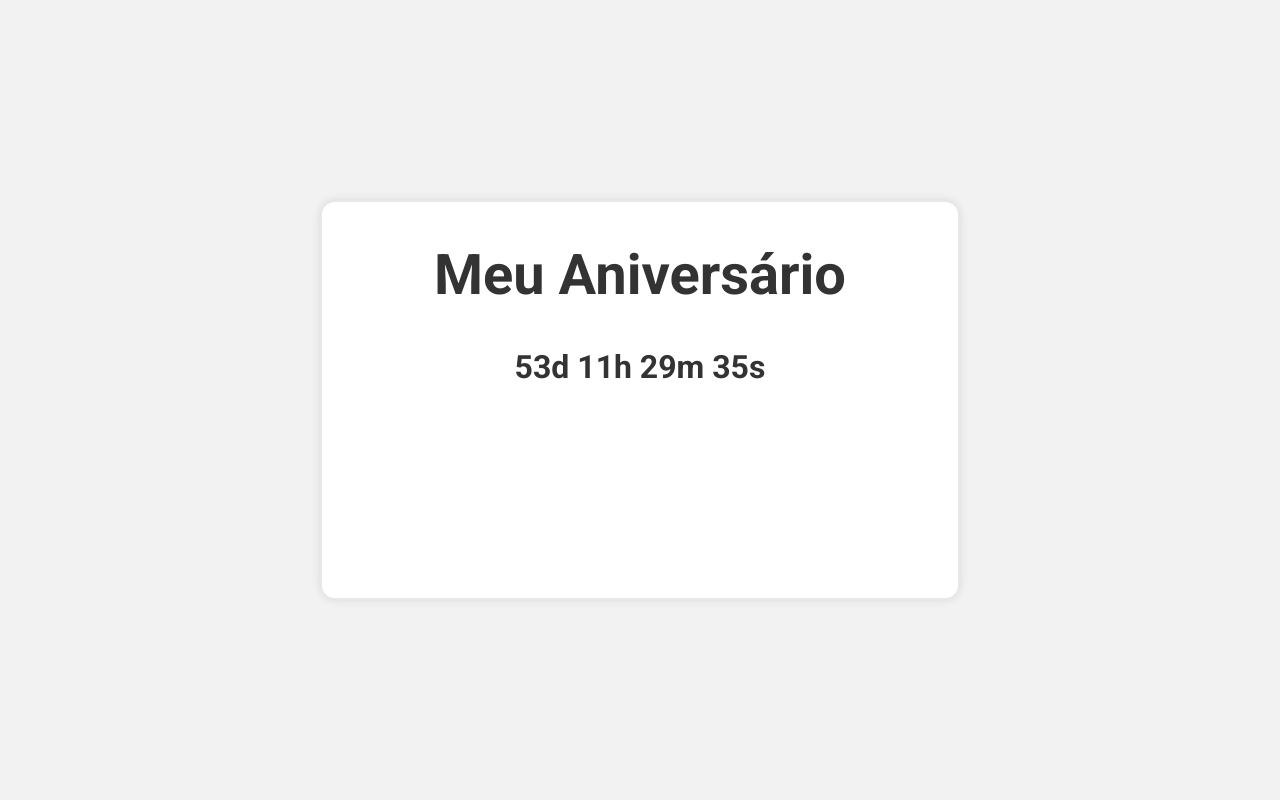
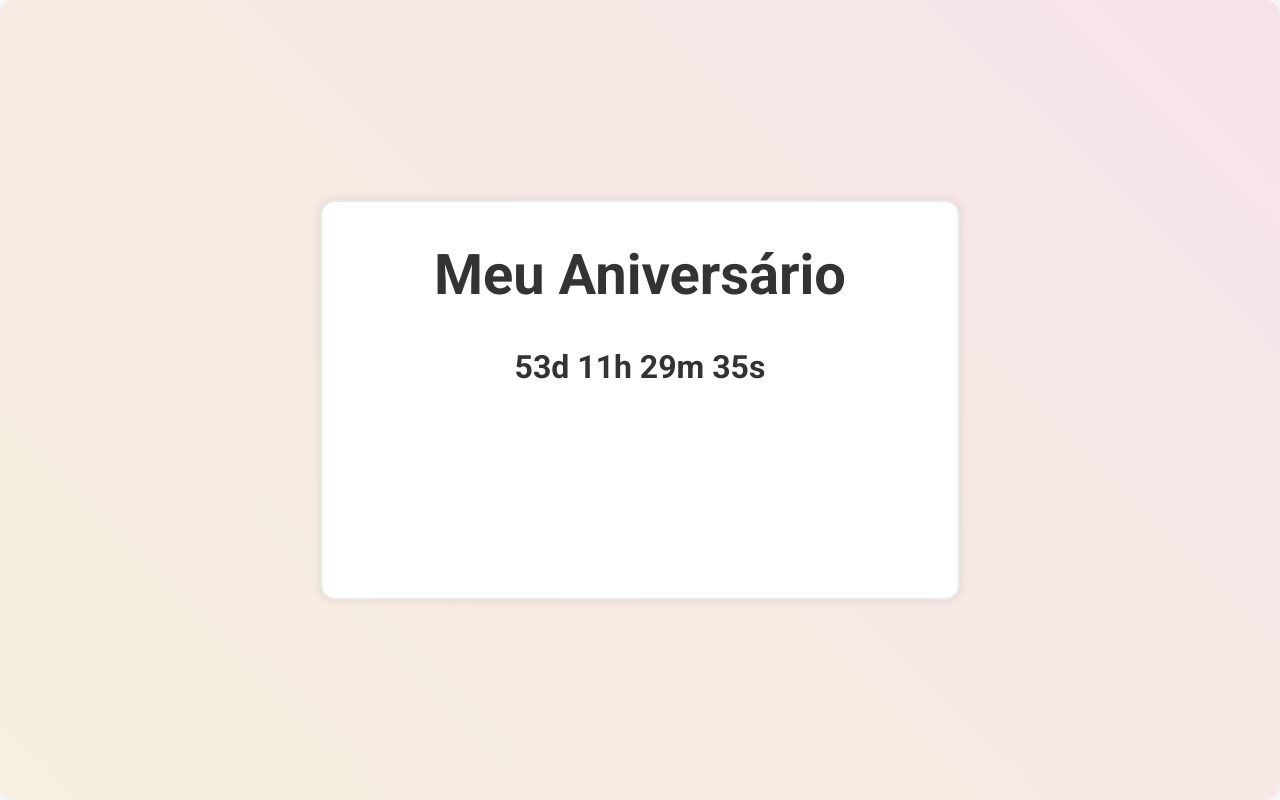
Before and after one commit to CleitonLahm/contador_meu_aniversario, a website built with Parcel: page src/index.html in a window 1280 px wide. Built offline with nearby package versions, Linux system fonts and the light colour scheme.

Commit message:
mudancas no estilo sass 2

```diff
--- a/src/styles/main.scss
+++ b/src/styles/main.scss
@@ -12,7 +12,7 @@ img {
 }
 
 body {
-  background-color: #F2F2F2;
+  background-color: #F5F5F5;
   color: #333333;
 }
 
@@ -39,3 +39,16 @@ span {
   font-weight: bold;
   color: #333333;
 }
+
+.container::before {
+  content: "";
+  position: absolute;
+  top: 0;
+  left: 0;
+  right: 0;
+  bottom: 0;
+  background-image: linear-gradient(45deg, #FFC107, #FF4081);
+  opacity: 0.1;
+  z-index: -1;
+  border-radius: 15px;
+}
```
Also changed, not shown: dist/styles/main.css, 1 other file.
